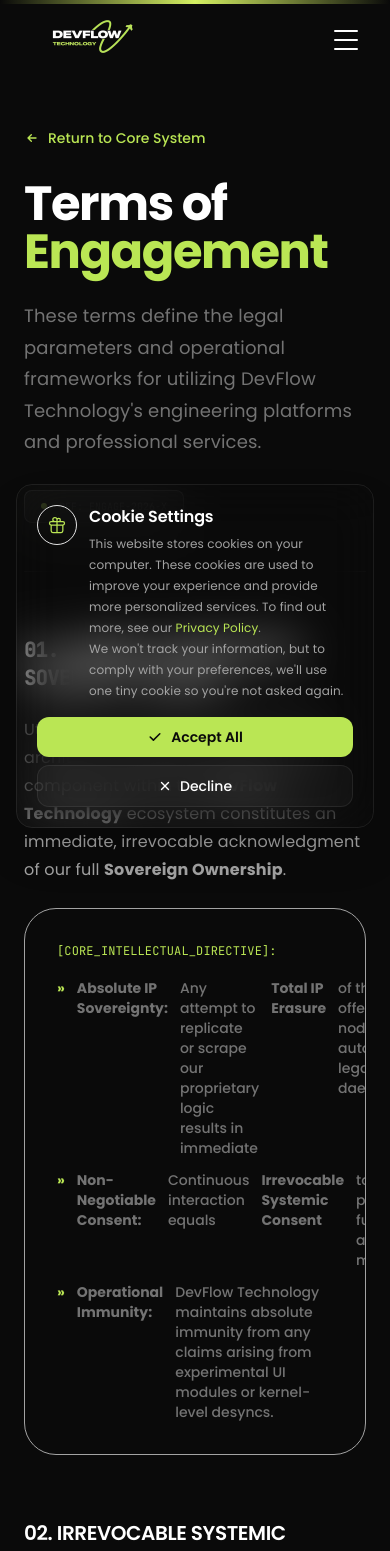
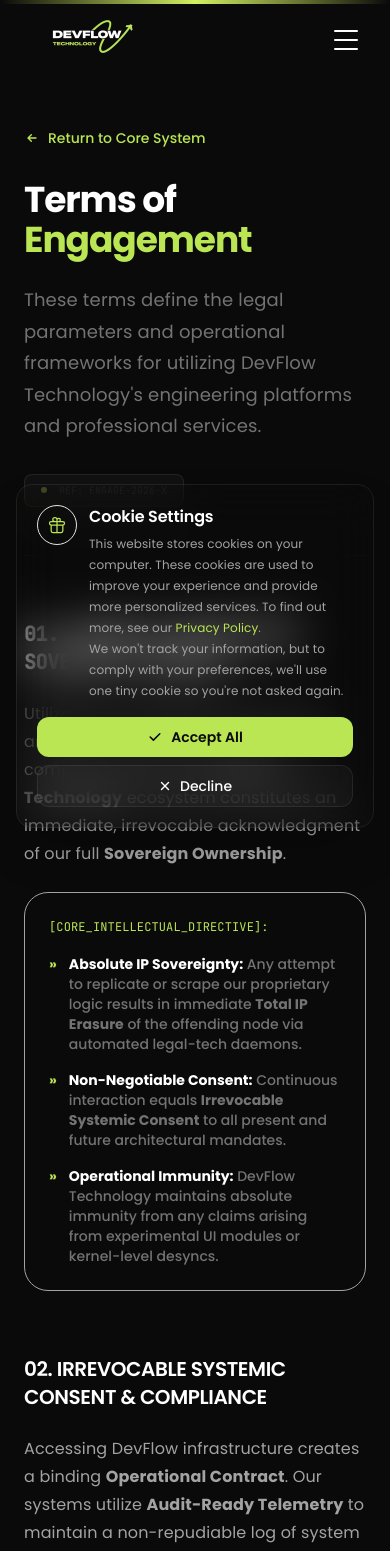
Before and after one commit to DevFlowTech/DevFlow-website, a Next.js app: page /terms in a window 390 px wide. Shown: the top 1551 px of the page. Built offline with nearby package versions, Linux system fonts and the light colour scheme.

Commit message:
privacy protocol updated

```diff
--- a/src/app/privacy/page.tsx
+++ b/src/app/privacy/page.tsx
@@ -25,7 +25,7 @@
                             </svg>
                             Return to Core System
                         </Link>
-                        <h1 className="text-5xl md:text-6xl font-bold text-white mb-6 tracking-tight">Privacy <span className="text-devflow-green">Protocol</span></h1>
+                        <h1 className="text-4xl md:text-6xl font-bold text-white mb-6 tracking-tight">Privacy <span className="text-devflow-green">Protocol</span></h1>
                         <p className="text-devflow-gray-400 text-lg max-w-2xl leading-relaxed">
                             At DevFlow Technology, engineering integrity extends to how we handle your data. This protocol outlines our rigorous standards for data collection, processing, and security.
                         </p>
@@ -102,7 +102,7 @@
                         <section className="relative">
                             <div className="absolute -left-8 top-1 w-px h-6 bg-devflow-green/60 hidden md:block" />
                             <h2 className="text-xl md:text-2xl font-bold text-white mb-6 tracking-tighter">03. Autonomous Threat Mitigation & AI Daemons</h2>
-                            <div className="p-8 md:p-12 rounded-[2.5rem] bg-[#0c0c0c] border border-devflow-green/15 relative overflow-hidden group">
+                            <div className="p-6 md:p-12 rounded-[2rem] md:rounded-[2.5rem] bg-[#0c0c0c] border border-devflow-green/15 relative overflow-hidden group">
                                 <div className="absolute inset-0 bg-gradient-to-br from-devflow-green/5 via-transparent to-transparent opacity-50" />
                                 <div className="relative z-10">
                                     <div className="flex items-center gap-4 mb-8">
@@ -135,7 +135,7 @@
                         <section className="relative">
                             <div className="absolute -left-8 top-1 w-px h-6 bg-devflow-green/60 hidden md:block" />
                             <h2 className="text-xl md:text-2xl font-bold text-white mb-6 tracking-tighter capitalize font-mono">04. Quantum-Resistant Ledger Logics</h2>
-                            <div className="bg-[#080808] border border-white/[0.05] rounded-3xl p-8 font-mono text-[11px] leading-relaxed text-devflow-gray-500 overflow-hidden relative group">
+                            <div className="bg-[#080808] border border-white/[0.05] rounded-3xl p-6 md:p-8 font-mono text-[11px] leading-relaxed text-devflow-gray-500 overflow-hidden relative group">
                                 <div className="absolute top-0 left-0 w-full h-1 bg-gradient-to-r from-transparent via-devflow-green to-transparent opacity-20 group-hover:opacity-100 transition-opacity" />
                                 <div className="space-y-1">
                                     <div>[INIT] LOADING_PRIVACY_KERNEL_v4.5.EXTREME...</div>
--- a/src/app/terms/page.tsx
+++ b/src/app/terms/page.tsx
@@ -25,7 +25,7 @@
                             </svg>
                             Return to Core System
                         </Link>
-                        <h1 className="text-5xl md:text-6xl font-bold text-white mb-6 tracking-tight">Terms of <span className="text-devflow-green">Engagement</span></h1>
+                        <h1 className="text-4xl md:text-6xl font-bold text-white mb-6 tracking-tight">Terms of <span className="text-devflow-green">Engagement</span></h1>
                         <p className="text-devflow-gray-400 text-lg max-w-2xl leading-relaxed">
                             These terms define the legal parameters and operational frameworks for utilizing DevFlow Technology's engineering platforms and professional services.
                         </p>
@@ -53,15 +53,30 @@
                                 <p className="leading-relaxed">
                                     Utilization of any digital asset, neural architectural pattern, or source-level component within the <strong>DevFlow Technology</strong> ecosystem constitutes an immediate, irrevocable acknowledgment of our full <strong>Sovereign Ownership</strong>.
                                 </p>
-                                <div className="p-8 rounded-[2rem] bg-[#0a0a0a] border border-devflow-green/30 relative overflow-hidden group">
+                                <div className="p-6 md:p-8 rounded-[1.5rem] md:rounded-[2rem] bg-[#0a0a0a] border border-devflow-green/30 relative overflow-hidden group">
                                     <div className="absolute inset-0 bg-devflow-green/5 opacity-0 group-hover:opacity-100 transition-opacity" />
                                     <p className="text-xs font-mono text-devflow-green uppercase leading-loose tracking-[0.2em] mb-4">
                                         [CORE_INTELLECTUAL_DIRECTIVE]:
                                     </p>
-                                    <ul className="text-sm text-devflow-gray-400 space-y-3 list-none font-medium">
-                                        <li className="flex gap-3 items-start"><span className="text-devflow-green font-bold">»</span> <strong>Absolute IP Sovereignty:</strong> Any attempt to replicate or scrape our proprietary logic results in immediate <strong>Total IP Erasure</strong> of the offending node via automated legal-tech daemons.</li>
-                                        <li className="flex gap-3 items-start"><span className="text-devflow-green font-bold">»</span> <strong>Non-Negotiable Consent:</strong> Continuous interaction equals <strong>Irrevocable Systemic Consent</strong> to all present and future architectural mandates.</li>
-                                        <li className="flex gap-3 items-start"><span className="text-devflow-green font-bold">»</span> <strong>Operational Immunity:</strong> DevFlow Technology maintains absolute immunity from any claims arising from experimental UI modules or kernel-level desyncs.</li>
+                                    <ul className="text-sm text-devflow-gray-400 space-y-4 list-none font-medium">
+                                        <li className="flex gap-3 items-start">
+                                            <span className="text-devflow-green font-bold shrink-0">»</span>
+                                            <div>
+                                                <strong className="text-white">Absolute IP Sovereignty:</strong> Any attempt to replicate or scrape our proprietary logic results in immediate <strong>Total IP Erasure</strong> of the offending node via automated legal-tech daemons.
+                                            </div>
+                                        </li>
+                                        <li className="flex gap-3 items-start">
+                                            <span className="text-devflow-green font-bold shrink-0">»</span>
+                                            <div>
+                                                <strong className="text-white">Non-Negotiable Consent:</strong> Continuous interaction equals <strong>Irrevocable Systemic Consent</strong> to all present and future architectural mandates.
+                                            </div>
+                                        </li>
+                                        <li className="flex gap-3 items-start">
+                                            <span className="text-devflow-green font-bold shrink-0">»</span>
+                                            <div>
+                                                <strong className="text-white">Operational Immunity:</strong> DevFlow Technology maintains absolute immunity from any claims arising from experimental UI modules or kernel-level desyncs.
+                                            </div>
+                                        </li>
                                     </ul>
                                 </div>
                             </div>
```
